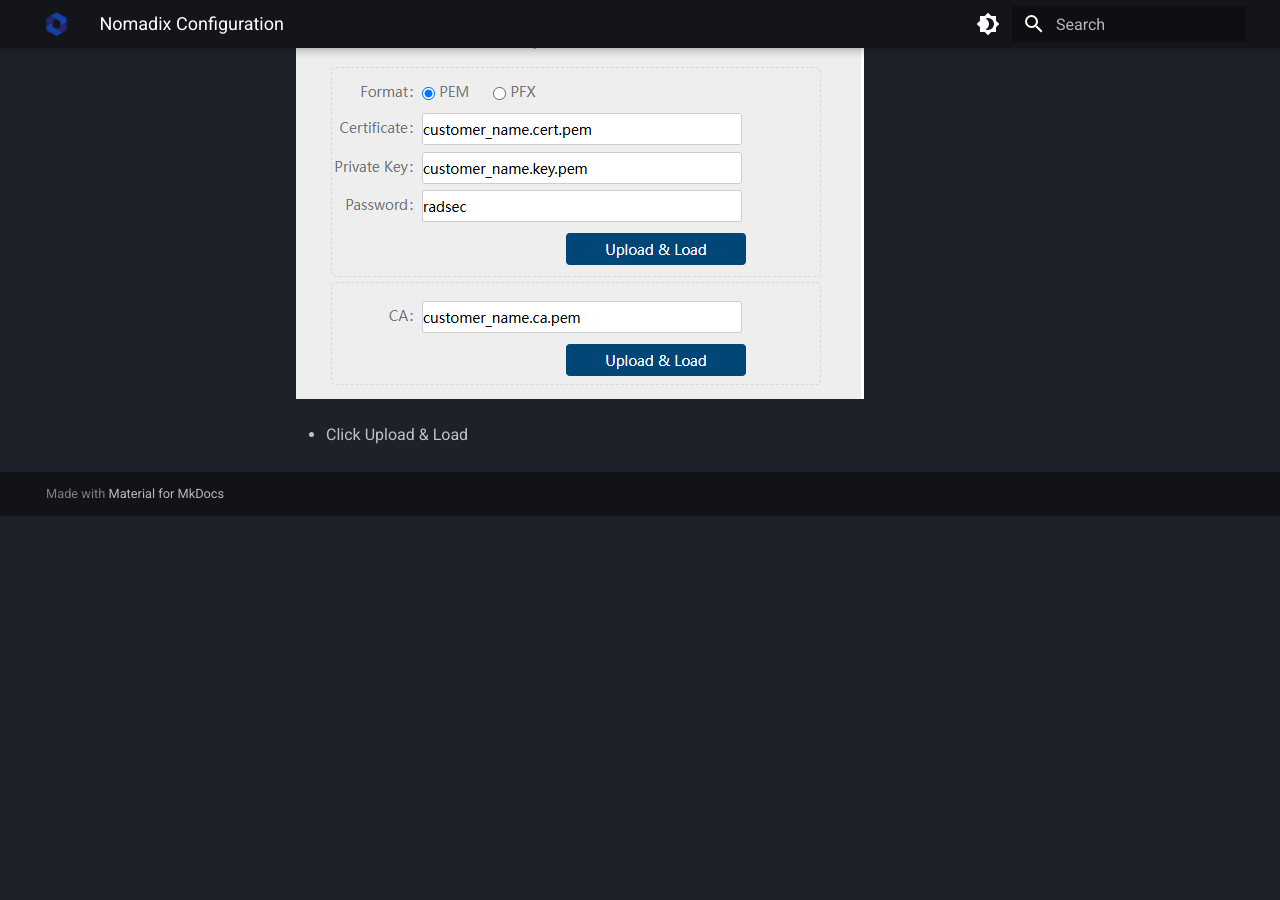
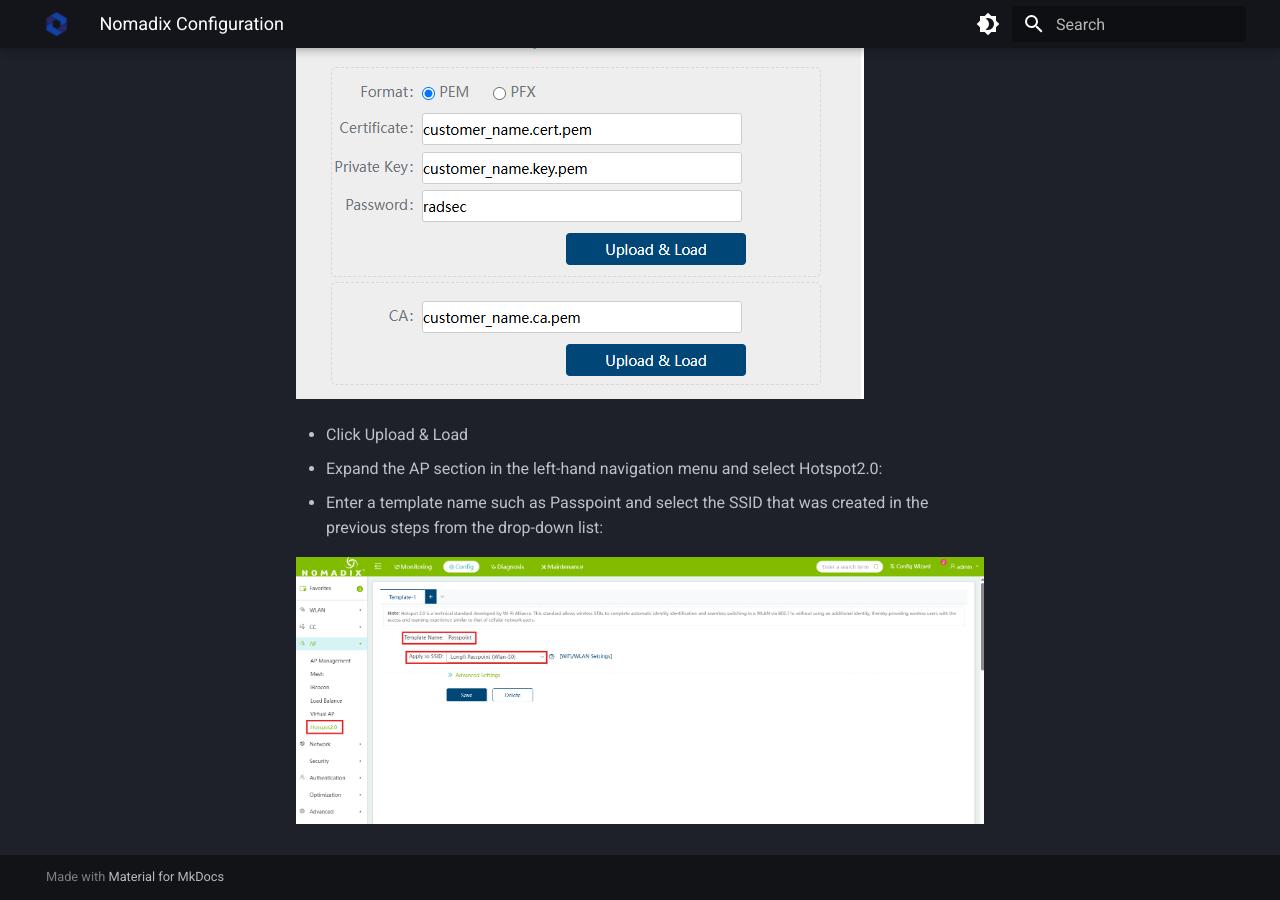
Before and after one commit to LongFi-Solutions/longfi-solutions.github.io, an MkDocs documentation site: the page built from docs/deployment/nomadix-configuration.md, in a window 1280 px wide and 900 px high, scrolled down 4269 px. Built offline with MkDocs 1.6.1 and Material for MkDocs 9.7.7, drawn with Linux system fonts in a browser that asks for light colours; before the commit the page ends 4785 px from its top, so only the background shows below that.

Commit message:
Update Deployment Guides “nomadix-configuration” +1

```diff
--- a/docs/deployment/nomadix-configuration.md
+++ b/docs/deployment/nomadix-configuration.md
@@ -66,3 +66,7 @@ title: Nomadix Configuration
 ![](/assets/images/20261005-221348.png)
 
 * Click  Upload & Load
+* Expand the AP section in the left-hand navigation menu and select Hotspot2.0:
+* Enter a template name such as Passpoint and select the SSID that was created in the previous steps from the drop-down list:
+
+![](/assets/images/20261005-221736.png)
```
Also changed, not shown: docs/assets/images/20261005-221736.png (added).
